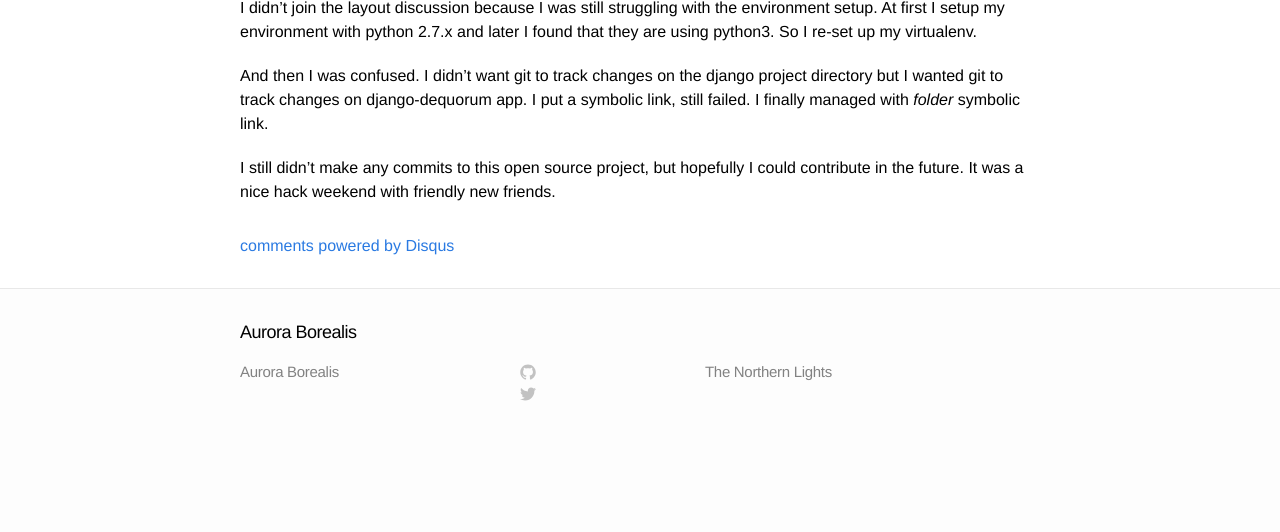
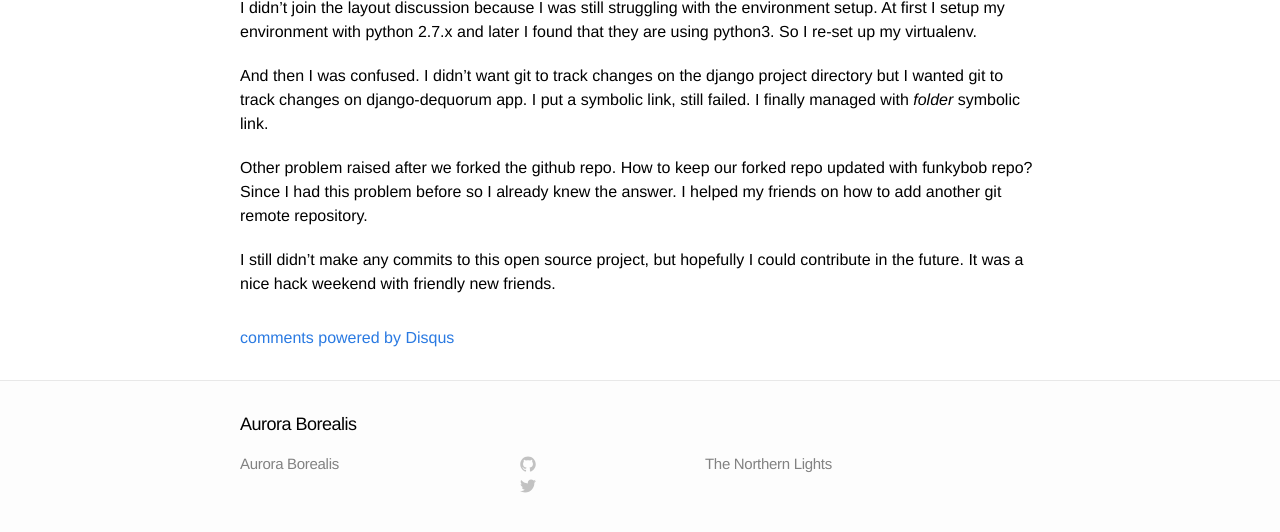
Before and after one commit to za/za.github.io, a Jekyll site: the page built from _posts/2015-03-18-melb-django-dequorum.markdown, in a window 1280 px wide and 900 px high, scrolled down 1371 px, cut to the strip 357-889 px from the top of the window. Built offline with Jekyll 4.4.1, drawn with Linux system fonts in a browser that asks for light colours; comment, search, counter and statistics services are not loaded; before the commit the page ends 2179 px from its top, so only the background shows below that.

Commit message:
update post

```diff
--- a/_posts/2015-03-18-melb-django-dequorum.markdown
+++ b/_posts/2015-03-18-melb-django-dequorum.markdown
@@ -25,4 +25,6 @@ I didn't join the layout discussion because I was still struggling with the envi
 
 And then I was confused. I didn't want git to track changes on the django project directory but I wanted git to track changes on django-dequorum app. I put a symbolic link, still failed. I finally managed with *folder* symbolic link.
 
+Other problem raised after we forked the github repo. How to keep our forked repo updated with funkybob repo? Since I had this problem before so I already knew the answer. I helped my friends on how to add another git remote repository.
+
 I still didn't make any commits to this open source project, but hopefully I could contribute in the future. It was a nice hack weekend with friendly new friends.
```
